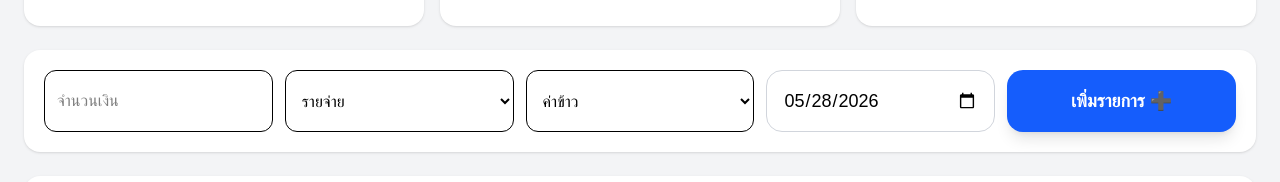
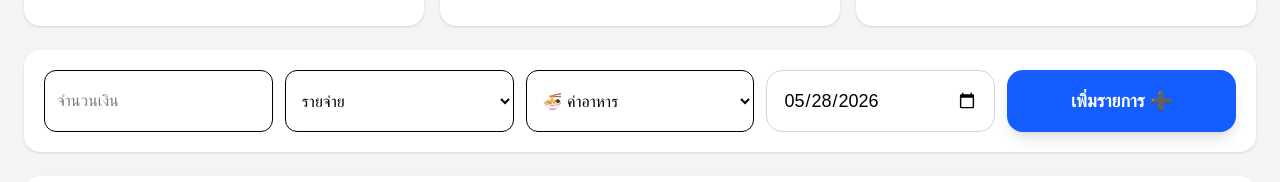
Before and after one commit to Paprem39/finance-tracker, a Next.js app: page /transaction in a window 1280 px wide. Shown: the part 296-478 px from the top of the page. Built offline with nearby package versions, Linux system fonts and the light colour scheme.

Commit message:
edit option type

```diff
--- a/src/app/transaction/page.tsx
+++ b/src/app/transaction/page.tsx
@@ -3,26 +3,36 @@
 import { useEffect, useState } from "react";
 import { PieChart, Pie, Cell, Tooltip, Legend } from "recharts";
 
+type TransactionType = "income" | "expense";
+
+type Transaction = {
+  type: TransactionType;
+  amount: number;
+  category: string;
+  note: string;
+  date: string;
+};
+
 export default function Dashboard() {
-  const [nickname, setNickname] = useState("");
+  const [nickname] = useState("");
   const [income, setIncome] = useState(0);
   const [expense, setExpense] = useState(0);
 
   const [amount, setAmount] = useState("");
-  const [type, setType] = useState("expense");
+  const [type, setType] = useState<TransactionType>("expense");
 
-  const [category, setCategory] = useState("ค่าข้าว");
+  const [category, setCategory] = useState("ค่าอาหาร");
   const [note, setNote] = useState("");
   const [selectedDate, setSelectedDate] = useState(
     new Date().toLocaleDateString("en-CA")
   );
 
-  const [transactions, setTransactions] = useState<any[]>([]);
+  const [transactions, setTransactions] = useState<Transaction[]>([]);
   const [currentDate, setCurrentDate] = useState(new Date());
   const [isEditOpen, setIsEditOpen] = useState(false);
   const [editIndex, setEditIndex] = useState<number | null>(null);
   const [editAmount, setEditAmount] = useState("");
-  const [editType, setEditType] = useState("");
+  const [editType, setEditType] = useState<TransactionType>("expense");
   const [editCategory, setEditCategory] = useState("");
   const [editNote, setEditNote] = useState("");
   const [editDate, setEditDate] = useState("");
@@ -39,8 +49,8 @@ export default function Dashboard() {
   );
 
   // รวมหมวดหมู่
-  const summarizeData = (data: any[]) => {
-    const summary: any = {};
+  const summarizeData = (data: Transaction[]) => {
+    const summary: Record<string, number> = {};
 
     data.forEach((item) => {
       if (summary[item.category]) {
@@ -67,34 +77,66 @@ export default function Dashboard() {
   return () => clearInterval(timer);
 }, []);
 
+useEffect(() => {
+  if (type === "income") {
+    setCategory("เงินเดือน");
+  } else {
+    setCategory("ค่าอาหาร");
+  }
+}, [type]);
+
+useEffect(() => {
+  if (editType === "income") {
+    setEditCategory("เงินเดือน");
+  } else {
+    setEditCategory("ค่าอาหาร");
+  }
+}, [editType]);
+
   const addTransaction = () => {
     const value = Number(amount);
 
-    if (!value) return;
+if (value <= 0) {
+  alert("จำนวนเงินต้องมากกว่า 0");
+  return;
+}
+    if (category === "อื่นๆ" && !note.trim()) {
+      alert("กรุณาระบุรายละเอียด");
+      return;
+    }
 
     const finalCategory =
-      category === "อื่นๆ" ? note : category;
+    category === "อื่นๆ"
+    ? note
+    : category;
 
     const newTransaction = {
       type,
       amount: value,
       category: finalCategory,
+      note,
       date: selectedDate,
     };
 
-    setTransactions([newTransaction, ...transactions]);
+    setTransactions((prev) => [
+      newTransaction,
+      ...prev,
+    ]);
 
     if (type === "income") {
-      setIncome(income + value);
+      setIncome((prev) => prev + value);
     } else {
-      setExpense(expense + value);
+      setExpense((prev) => prev + value);
     }
 
     setAmount("");
     setNote("");
   };
 
-  const openEditModal = (item: any, index: number) => {
+  const openEditModal = (
+    item: Transaction,
+    index: number
+  ) => {
 
     setEditIndex(index);
 
@@ -103,13 +145,13 @@ export default function Dashboard() {
     setEditType(item.type);
 
     setEditCategory(
-      ["ค่าข้าว", "ค่าขนม", "ค่าน้ำมัน", "ค่าเดินทาง"].includes(item.category)
+      ["ค่าอาหาร", "ค่าช็อปปิ้ง", "ค่าน้ำมัน", "ค่าเดินทาง", "ค่าของใช้", "เงินเดือน", "รายได้พิเศษ"].includes(item.category)
         ? item.category
         : "อื่นๆ"
     );
 
     setEditNote(
-      ["ค่าข้าว", "ค่าขนม", "ค่าน้ำมัน", "ค่าเดินทาง"].includes(item.category)
+      ["ค่าอาหาร", "ค่าช็อปปิ้ง", "ค่าน้ำมัน", "ค่าเดินทาง", "ค่าของใช้", "เงินเดือน", "รายได้พิเศษ"].includes(item.category)
         ? ""
         : item.category
     );
@@ -127,6 +169,11 @@ export default function Dashboard() {
     }
 
     setIsSaving(true);
+    if (editCategory === "อื่นๆ" && !editNote.trim()) {
+      alert("กรุณาระบุรายละเอียด");
+      setIsSaving(false);
+      return;
+    }
 
     await new Promise((resolve) =>
       setTimeout(resolve, 1200)
@@ -134,35 +181,62 @@ export default function Dashboard() {
 
     const value = Number(editAmount);
 
+    if (value <= 0) {
+      alert("จำนวนเงินต้องมากกว่า 0");
+      setIsSaving(false);
+      return;
+    }
+
+    if (editIndex === null) {
+      setIsSaving(false);
+      return;
+    }
+
+    const oldTransaction =
+      transactions[editIndex];
+
+    // คืนค่าของเก่า
+    if (oldTransaction.type === "income") {
+
+      setIncome((prev) =>
+        prev - oldTransaction.amount
+      );
+
+    } else {
+
+      setExpense((prev) =>
+        prev - oldTransaction.amount
+      );
+    }
+
+    // เพิ่มค่าใหม่
+    if (editType === "income") {
+
+      setIncome((prev) =>
+        prev + value
+      );
+
+    } else {
+
+      setExpense((prev) =>
+        prev + value
+      );
+    }
+
+    const updatedTransactions = [
+      ...transactions,
+    ];
+
     const finalCategory =
     editCategory === "อื่นๆ"
     ? editNote
     : editCategory;
 
-    if (editIndex === null) return;
-
-    const oldTransaction = transactions[editIndex];
-
-    // คืนค่าของเก่า
-    if (oldTransaction.type === "income") {
-      setIncome((prev) => prev - oldTransaction.amount);
-    } else {
-      setExpense((prev) => prev - oldTransaction.amount);
-    }
-
-    // เพิ่มค่าใหม่
-    if (editType === "income") {
-      setIncome((prev) => prev + value);
-    } else {
-      setExpense((prev) => prev + value);
-    }
-
-    const updatedTransactions = [...transactions];
-
     updatedTransactions[editIndex] = {
       type: editType,
       amount: value,
       category: finalCategory,
+      note: editNote,
       date: editDate,
     };
 
@@ -181,9 +255,13 @@ export default function Dashboard() {
 
     // คืนค่าเงินกลับ
     if (transaction.type === "income") {
-      setIncome(income - transaction.amount);
+      setIncome((prev) =>
+        prev - transaction.amount
+      );
     } else {
-      setExpense(expense - transaction.amount);
+      setExpense((prev) =>
+        prev - transaction.amount
+      );
     }
 
     // ลบรายการ
@@ -302,7 +380,9 @@ export default function Dashboard() {
           {/* Type */}
           <select
             value={type}
-            onChange={(e) => setType(e.target.value)}
+            onChange={(e) =>
+              setType(e.target.value as TransactionType)
+            }
             className="border p-3 rounded-xl"
           >
             <option value="income">รายรับ</option>
@@ -315,11 +395,43 @@ export default function Dashboard() {
   onChange={(e) => setCategory(e.target.value)}
   className="border p-3 rounded-xl"
 >
-            <option>ค่าข้าว</option>
-            <option>ค่าขนม</option>
-            <option>ค่าน้ำมัน</option>
-            <option>ค่าเดินทาง</option>
-            <option>อื่นๆ</option>
+  {type === "income" ? (
+    <>
+      <option value="เงินเดือน">
+        💰 เงินเดือน
+      </option>
+
+      <option value="รายได้พิเศษ">
+        🎁 รายได้พิเศษ
+      </option>
+    </>
+  ) : (
+    <>
+      <option value="ค่าอาหาร">
+        🍜 ค่าอาหาร
+      </option>
+
+      <option value="ค่าช็อปปิ้ง">
+        🛍️ ค่าช็อปปิ้ง
+      </option>
+
+      <option value="ค่าน้ำมัน">
+        ⛽ ค่าน้ำมัน
+      </option>
+
+      <option value="ค่าเดินทาง">
+        🚌 ค่าเดินทาง
+      </option>
+
+      <option value="ค่าของใช้">
+        🧴 ค่าของใช้
+      </option>
+    </>
+  )}
+
+  <option value="อื่นๆ">
+    📦 อื่นๆ
+  </option>
 </select>
 
           {/* Date */}
@@ -335,8 +447,8 @@ export default function Dashboard() {
           type="text"
           value={note}
           onChange={(e) => setNote(e.target.value)}
-            placeholder="ระบุรายการ..."
-            className="border border-gray-300 p-4 rounded-2xl w-full mt-3 text-lg focus:outline-none focus:ring-2 focus:ring-blue-400"
+          placeholder="รายละเอียดเพิ่มเติม..."
+          className="border border-gray-300 p-4 rounded-2xl w-full"
         />
         )}
 
@@ -372,6 +484,13 @@ export default function Dashboard() {
                   <p className="font-semibold">
                     {item.category}
                   </p>
+
+                  {item.note &&
+                      item.note !== item.category && (
+                      <p className="text-sm text-gray-500">
+                        {item.note}
+                      </p>
+                  )}
 
                   <p className="text-sm text-gray-500">
                     {item.type === "income"
@@ -446,8 +565,8 @@ export default function Dashboard() {
                           cy="50%"
                           outerRadius={100}
                           dataKey="value"
-                          label={({ percent }: any) =>
-                            `${(percent * 100).toFixed(0)}%`
+                          label={({ percent }: { percent?: number }) =>
+                            `${((percent ?? 0) * 100).toFixed(0)}%`
                           }
                       >
                         {incomeChartData.map((_, index) => (
@@ -488,8 +607,8 @@ export default function Dashboard() {
                 cy="50%"
                 outerRadius={100}
                 dataKey="value"
-                label={({ percent }: any) =>
-                `${(percent * 100).toFixed(0)}%`
+                label={({ percent }: { percent?: number }) =>
+                  `${((percent ?? 0) * 100).toFixed(0)}%`
                 }
               >
                 {expenseChartData.map((_, index) => (
@@ -594,7 +713,7 @@ export default function Dashboard() {
       <select
         value={editType}
         onChange={(e) =>
-          setEditType(e.target.value)
+          setEditType(e.target.value as TransactionType)
         }
         className="
           w-full
@@ -636,11 +755,43 @@ export default function Dashboard() {
     rounded-2xl
   "
 >
-        <option>ค่าข้าว</option>
-        <option>ค่าขนม</option>
-        <option>ค่าน้ำมัน</option>
-        <option>ค่าเดินทาง</option>
-        <option>อื่นๆ</option>
+  {editType === "income" ? (
+    <>
+      <option value="เงินเดือน">
+        💰 เงินเดือน
+      </option>
+
+      <option value="รายได้พิเศษ">
+        🎁 รายได้พิเศษ
+      </option>
+    </>
+  ) : (
+    <>
+      <option value="ค่าอาหาร">
+        🍜 ค่าอาหาร
+      </option>
+
+      <option value="ค่าช็อปปิ้ง">
+        🛍️ ค่าช็อปปิ้ง
+      </option>
+
+      <option value="ค่าน้ำมัน">
+        ⛽ ค่าน้ำมัน
+      </option>
+
+      <option value="ค่าเดินทาง">
+        🚌 ค่าเดินทาง
+      </option>
+
+      <option value="ค่าของใช้">
+        🧴 ค่าของใช้
+      </option>
+    </>
+  )}
+
+  <option value="อื่นๆ">
+    📦 อื่นๆ
+  </option>
 </select>
 
     </div>
```
Lines whose indentation alone changed are shown as unchanged.
